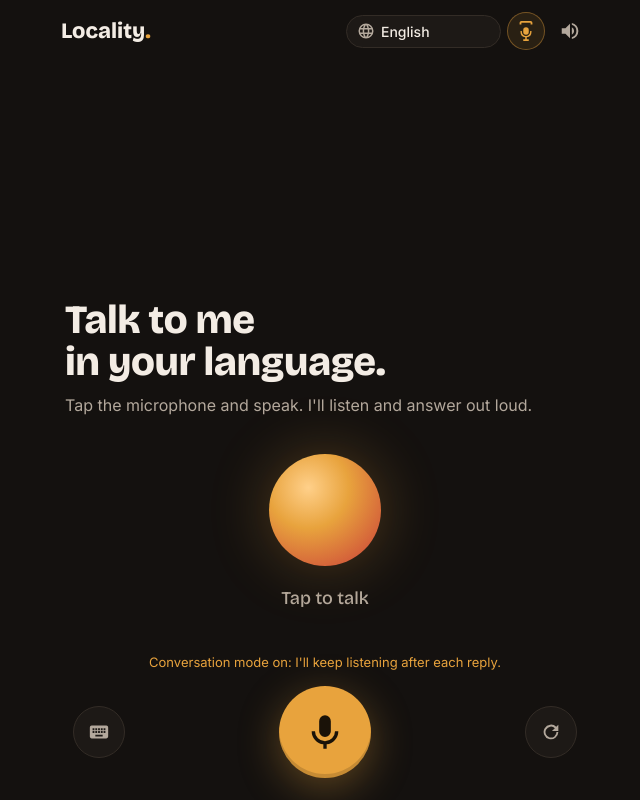
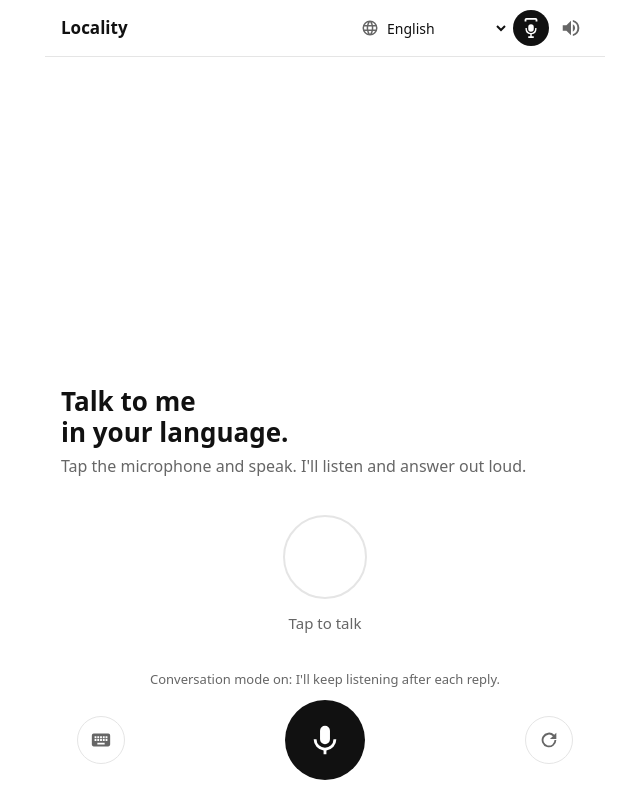
Before and after one commit to ADT-community/locallity_ai, a plain HTML site: page web/index.html in a window 1280 px wide. Both pictures are taken after a click on the button 841 px from the left and 31 px from the top of the page. Shown: the whole page, without its empty margins (315-955 px from the left). Drawn offline with nearby package versions, Linux system fonts and the light colour scheme.

Commit message:
Switch to a minimal placeholder design
Plain system fonts, black and white with grey lines, light and dark
mode, no gradients or decorative effects. Colour only where it carries
meaning. A design bounty will replace this.

Co-Authored-By: Claude Opus 5.5 <noreply@anthropic.com>
Claude-Session: https://claude.ai/code/session_01Ka9SV6i7GvX6CHuiBsFSRp

```diff
--- a/web/index.html
+++ b/web/index.html
@@ -3,12 +3,9 @@
 <head>
 <meta charset="utf-8">
 <meta name="viewport" content="width=device-width, initial-scale=1, viewport-fit=cover">
-<meta name="theme-color" content="#14110f">
+<meta name="theme-color" content="#ffffff">
 <title>Locality AI</title>
 <meta name="description" content="A voice-first AI assistant that hears and speaks African languages.">
-<link rel="preconnect" href="https://fonts.googleapis.com">
-<link rel="preconnect" href="https://fonts.gstatic.com" crossorigin>
-<link href="https://fonts.googleapis.com/css2?family=Bricolage+Grotesque:opsz,wght@12..96,500;12..96,800&family=Inter:wght@400;500;600&display=swap" rel="stylesheet">
 <link rel="stylesheet" href="styles.css">
 </head>
 <body>
--- a/web/styles.css
+++ b/web/styles.css
@@ -1,158 +1,74 @@
-:root {
-  --bg: #14110f;
-  --panel: #1d1916;
-  --line: #332c26;
-  --text: #f3ece4;
-  --muted: #b3a89c;
-  --ochre: #e8a33d;
-  --clay: #d4603a;
-  --green: #5fae7a;
-}
+/* Minimal placeholder design. A designer bounty will replace this. */
+:root { color-scheme: light dark; --bg: #fff; --text: #111; --muted: #666; --line: #e5e5e5; --soft: #f4f4f4; --danger: #c0392b; }
+@media (prefers-color-scheme: dark) { :root { --bg: #111; --text: #eee; --muted: #999; --line: #2a2a2a; --soft: #1c1c1c; --danger: #e5675a; } }
 
 * { box-sizing: border-box; margin: 0; padding: 0; }
 html, body { height: 100%; }
-body {
-  background: var(--bg);
-  color: var(--text);
-  font: 16px/1.5 Inter, system-ui, sans-serif;
-  -webkit-font-smoothing: antialiased;
-  -webkit-tap-highlight-color: transparent;
-  overscroll-behavior: none;
-}
+body { background: var(--bg); color: var(--text); font: 16px/1.5 system-ui, -apple-system, "Segoe UI", Roboto, sans-serif;
+  -webkit-tap-highlight-color: transparent; overscroll-behavior: none; }
 button { font: inherit; color: inherit; background: none; border: 0; cursor: pointer; }
 svg { width: 22px; height: 22px; fill: currentColor; display: block; }
 
-.app {
-  height: 100dvh;
-  max-width: 560px;
-  margin: 0 auto;
-  display: flex;
-  flex-direction: column;
-  padding: env(safe-area-inset-top) 0 env(safe-area-inset-bottom);
-}
+.app { height: 100dvh; max-width: 560px; margin: 0 auto; display: flex; flex-direction: column;
+  padding: env(safe-area-inset-top) 0 env(safe-area-inset-bottom); }
 
-/* Header */
-.top { display: flex; align-items: center; justify-content: space-between; padding: 12px 16px; gap: 10px; }
-.brand { font-family: "Bricolage Grotesque", Inter, sans-serif; font-weight: 800; font-size: 22px; }
-.brand span { color: var(--ochre); }
-.top-actions { display: flex; align-items: center; gap: 6px; }
-.lang {
-  display: flex; align-items: center; gap: 6px;
-  background: var(--panel); border: 1px solid var(--line); border-radius: 999px;
-  padding: 6px 10px 6px 10px; color: var(--muted);
-}
+.top { display: flex; align-items: center; justify-content: space-between; padding: 10px 16px; gap: 8px; border-bottom: 1px solid var(--line); }
+.brand { font-weight: 700; font-size: 17px; }
+.brand span { display: none; }
+.top-actions { display: flex; align-items: center; gap: 4px; }
+.lang { display: flex; align-items: center; gap: 4px; color: var(--muted); }
 .lang svg { width: 18px; height: 18px; }
-.lang select {
-  appearance: none; -webkit-appearance: none; background: transparent; border: 0;
-  color: var(--text); font: 500 14px Inter, system-ui, sans-serif; max-width: 120px; outline: none;
-}
-.lang select option { background: var(--panel); }
-.icon-btn {
-  width: 38px; height: 38px; border-radius: 50%; display: grid; place-items: center;
-  color: var(--muted); border: 1px solid transparent;
-}
-.icon-btn[aria-pressed="true"] { color: var(--ochre); border-color: rgba(232,163,61,.4); background: rgba(232,163,61,.1); }
+.lang select { background: transparent; border: 0; color: var(--text); font: 14px system-ui, sans-serif; max-width: 130px; }
+.icon-btn { width: 36px; height: 36px; border-radius: 50%; display: grid; place-items: center; color: var(--muted); }
+.icon-btn[aria-pressed="true"] { color: var(--bg); background: var(--text); }
 #mute .off { display: none; }
 #mute[aria-pressed="true"] .on { display: none; }
 #mute[aria-pressed="true"] .off { display: block; }
-#mute[aria-pressed="true"] { color: var(--clay); border-color: rgba(212,96,58,.4); background: rgba(212,96,58,.1); }
 
-/* History */
-.history {
-  flex: 1; overflow-y: auto; padding: 8px 16px 4px;
-  display: flex; flex-direction: column; gap: 10px;
-  mask-image: linear-gradient(to bottom, transparent 0, #000 28px);
-  -webkit-mask-image: linear-gradient(to bottom, transparent 0, #000 28px);
-}
-.welcome { margin: auto 0 0; padding: 0 4px 8px; }
-.welcome h1 {
-  font-family: "Bricolage Grotesque", Inter, sans-serif; font-weight: 800;
-  font-size: clamp(30px, 9vw, 40px); line-height: 1.05; letter-spacing: -.01em;
-}
-.welcome p { color: var(--muted); margin-top: 10px; }
-.msg { max-width: 86%; padding: 10px 14px; border-radius: 18px; font-size: 15px; line-height: 1.45; word-wrap: break-word; }
+.history { flex: 1; overflow-y: auto; padding: 12px 16px 4px; display: flex; flex-direction: column; gap: 8px; }
+.welcome { margin: auto 0 0; padding-bottom: 8px; }
+.welcome h1 { font-size: 26px; line-height: 1.2; }
+.welcome p { color: var(--muted); margin-top: 6px; }
+.msg { max-width: 85%; padding: 8px 12px; border-radius: 12px; font-size: 15px; word-wrap: break-word; }
 .msg:first-of-type { margin-top: auto; }
-.msg.user { align-self: flex-end; background: #2a241f; border-bottom-right-radius: 6px; }
-.msg.assistant { align-self: flex-start; background: var(--panel); border: 1px solid var(--line); border-bottom-left-radius: 6px; }
-.msg .tag { display: block; font-size: 11px; color: var(--muted); margin-top: 6px; }
-.msg .replay {
-  display: inline-flex; align-items: center; gap: 5px; margin-top: 6px;
-  font-size: 12px; color: var(--ochre); padding: 2px 0;
-}
-.msg .replay svg { width: 15px; height: 15px; }
+.msg.user { align-self: flex-end; background: var(--soft); }
+.msg.assistant { align-self: flex-start; border: 1px solid var(--line); }
+.msg .tag { display: block; font-size: 11px; color: var(--muted); margin-top: 4px; }
+.msg .replay { display: inline-flex; align-items: center; gap: 4px; margin-top: 4px; font-size: 12px; color: var(--muted); text-decoration: underline; }
+.msg .replay svg { width: 14px; height: 14px; }
 
-/* Stage */
-.stage { text-align: center; padding: 6px 20px 4px; min-height: 230px; }
-.orb-wrap { height: 150px; display: grid; place-items: center; }
-.orb {
-  position: relative; width: 112px; height: 112px; border-radius: 50%;
-  background: radial-gradient(circle at 35% 30%, #ffd08a 0%, var(--ochre) 38%, var(--clay) 78%, #7a2f1a 100%);
-  box-shadow: 0 0 60px rgba(232,163,61,.28);
-  transition: transform .35s ease, box-shadow .35s ease, filter .35s ease;
-}
-.orb span {
-  position: absolute; inset: 0; border-radius: 50%;
-  border: 2px solid rgba(232,163,61,.55); opacity: 0;
-}
-.orb.idle { animation: breathe 4s ease-in-out infinite; }
-.orb.listening { transform: scale(1.08); box-shadow: 0 0 90px rgba(232,163,61,.5); }
-.orb.listening.hearing { animation: hear .5s ease-in-out infinite alternate; }
-.orb.listening span { animation: ripple 2s ease-out infinite; }
-.orb.listening span:nth-child(2) { animation-delay: .66s; }
-.orb.listening span:nth-child(3) { animation-delay: 1.33s; }
-.orb.thinking {
-  background: conic-gradient(from 0deg, var(--clay), var(--ochre), #ffd08a, var(--ochre), var(--clay));
-  animation: spin 1.4s linear infinite; transform: scale(.9); filter: saturate(1.1);
-}
-.orb.speaking { animation: talk .38s ease-in-out infinite alternate; box-shadow: 0 0 80px rgba(95,174,122,.35); }
-.orb.speaking span { border-color: rgba(95,174,122,.5); animation: ripple 1.6s ease-out infinite; }
-.orb.speaking span:nth-child(2) { animation-delay: .53s; }
-.orb.speaking span:nth-child(3) { animation-delay: 1.06s; }
+.stage { text-align: center; padding: 12px 20px 0; min-height: 200px; }
+.orb-wrap { height: 110px; display: grid; place-items: center; }
+.orb { width: 84px; height: 84px; border-radius: 50%; border: 2px solid var(--line); transition: transform .2s, background .2s, border-color .2s; }
+.orb span { display: none; }
+.orb.listening { border-color: var(--text); animation: pulse 1.2s ease-in-out infinite; }
+.orb.listening.hearing { background: var(--soft); }
+.orb.thinking { border-color: var(--muted); border-top-color: var(--text); animation: spin .9s linear infinite; }
+.orb.speaking { background: var(--text); border-color: var(--text); animation: pulse .6s ease-in-out infinite; }
+@keyframes pulse { 50% { transform: scale(1.08); } }
+@keyframes spin { to { transform: rotate(360deg); } }
+.status { font-size: 15px; color: var(--muted); }
+.caption { margin-top: 4px; font-size: 18px; line-height: 1.35; min-height: 25px;
+  display: -webkit-box; -webkit-line-clamp: 3; -webkit-box-orient: vertical; overflow: hidden; }
+.note { margin-top: 6px; font-size: 13px; color: var(--muted); }
 
-@keyframes breathe { 0%,100% { transform: scale(1); } 50% { transform: scale(1.04); } }
-@keyframes hear { from { transform: scale(1.06); } to { transform: scale(1.16); } }
-@keyframes talk { from { transform: scale(1); } to { transform: scale(1.1); } }
-@keyframes spin { to { transform: scale(.9) rotate(360deg); } }
-@keyframes ripple { 0% { transform: scale(1); opacity: .8; } 100% { transform: scale(1.9); opacity: 0; } }
+.typebar { display: flex; gap: 8px; padding: 6px 16px; }
+.typebar[hidden] { display: none; }
+.typebar input { flex: 1; background: var(--bg); border: 1px solid var(--line); border-radius: 999px; color: var(--text);
+  font: 16px system-ui, sans-serif; padding: 10px 14px; }
+.typebar input:focus { outline: 2px solid var(--text); outline-offset: -1px; }
+.send { width: 44px; height: 44px; border-radius: 50%; display: grid; place-items: center; border: 1px solid var(--line); }
 
-.status { font-family: "Bricolage Grotesque", Inter, sans-serif; font-weight: 500; font-size: 18px; color: var(--muted); }
-.caption {
-  margin-top: 6px; font-size: 20px; line-height: 1.35; color: var(--text); min-height: 27px;
-  display: -webkit-box; -webkit-line-clamp: 3; -webkit-box-orient: vertical; overflow: hidden;
-}
-.note { margin-top: 8px; font-size: 13px; color: var(--ochre); }
-
-/* Typing (secondary) */
-.typebar { display: flex; gap: 8px; padding: 4px 16px 6px; }
-.typebar[hidden] { display: none; }
-.typebar input {
-  flex: 1; background: var(--panel); border: 1px solid var(--line); border-radius: 999px;
-  color: var(--text); font: 16px Inter, system-ui, sans-serif; padding: 11px 16px; outline: none;
-}
-.typebar input:focus { border-color: var(--ochre); }
-.send { width: 46px; height: 46px; border-radius: 50%; background: var(--panel); border: 1px solid var(--line); display: grid; place-items: center; color: var(--ochre); }
-
-/* Controls */
-.controls { display: flex; align-items: center; justify-content: space-between; padding: 10px 28px 22px; }
-.side-btn {
-  width: 52px; height: 52px; border-radius: 50%; display: grid; place-items: center;
-  color: var(--muted); background: var(--panel); border: 1px solid var(--line);
-}
-.side-btn[aria-pressed="true"] { color: var(--ochre); border-color: rgba(232,163,61,.4); }
-.mic {
-  width: 92px; height: 92px; border-radius: 50%; display: grid; place-items: center;
-  background: var(--ochre); color: #1a1208;
-  box-shadow: 0 10px 40px rgba(232,163,61,.35), inset 0 -4px 0 rgba(0,0,0,.15);
-  transition: transform .15s ease, background .2s ease;
-}
-.mic svg { width: 40px; height: 40px; }
-.mic:active { transform: scale(.94); }
+.controls { display: flex; align-items: center; justify-content: space-between; padding: 10px 32px 20px; }
+.side-btn { width: 48px; height: 48px; border-radius: 50%; display: grid; place-items: center; color: var(--muted); border: 1px solid var(--line); }
+.side-btn[aria-pressed="true"] { color: var(--text); border-color: var(--text); }
+.mic { width: 80px; height: 80px; border-radius: 50%; display: grid; place-items: center; background: var(--text); color: var(--bg); }
+.mic svg { width: 34px; height: 34px; }
+.mic:active { transform: scale(.95); }
 .mic .i-stop { display: none; }
-.mic.active { background: var(--clay); box-shadow: 0 10px 40px rgba(212,96,58,.45); }
+.mic.active { background: var(--danger); color: #fff; }
 .mic.active .i-mic { display: none; }
 .mic.active .i-stop { display: block; }
-.mic:disabled { opacity: .45; }
+.mic:disabled { opacity: .4; }
 
-@media (prefers-reduced-motion: reduce) {
-  .orb, .orb span { animation: none !important; }
-}
+@media (prefers-reduced-motion: reduce) { .orb { animation: none !important; } }
```
Also changed, not shown: 1 other file.
